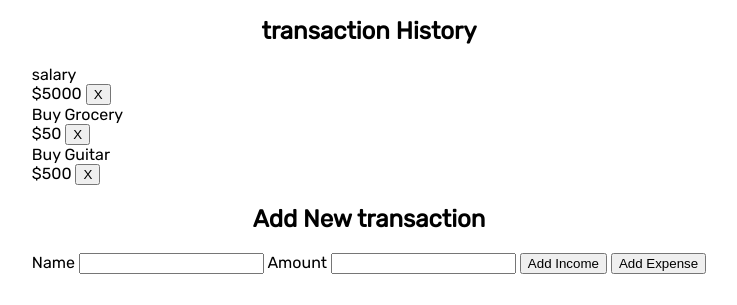
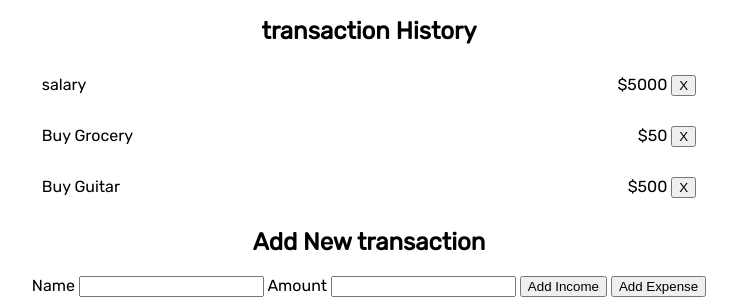
Before and after one commit to mnonetaxi/mnon-js-beginner-conrse-tracker, a plain HTML site: page index.html in a window 1280 px wide. Shown: the part 498-803 px from the top of the page, without its empty margins (271-1008 px from the left). Drawn offline with Linux system fonts and the light colour scheme.

Commit message:
add #transaction

```diff
--- a/index.css
+++ b/index.css
@@ -60,3 +60,12 @@ h2 {
     margin: 0;
     padding: 0;
 }
+
+#transaction li {
+    display: flex;
+    flex-direction: row;
+    justify-content: space-between;
+    padding: 10px;
+    margin-bottom: 10px;
+    box-shadow: var(--box-shadow);
+}
```
